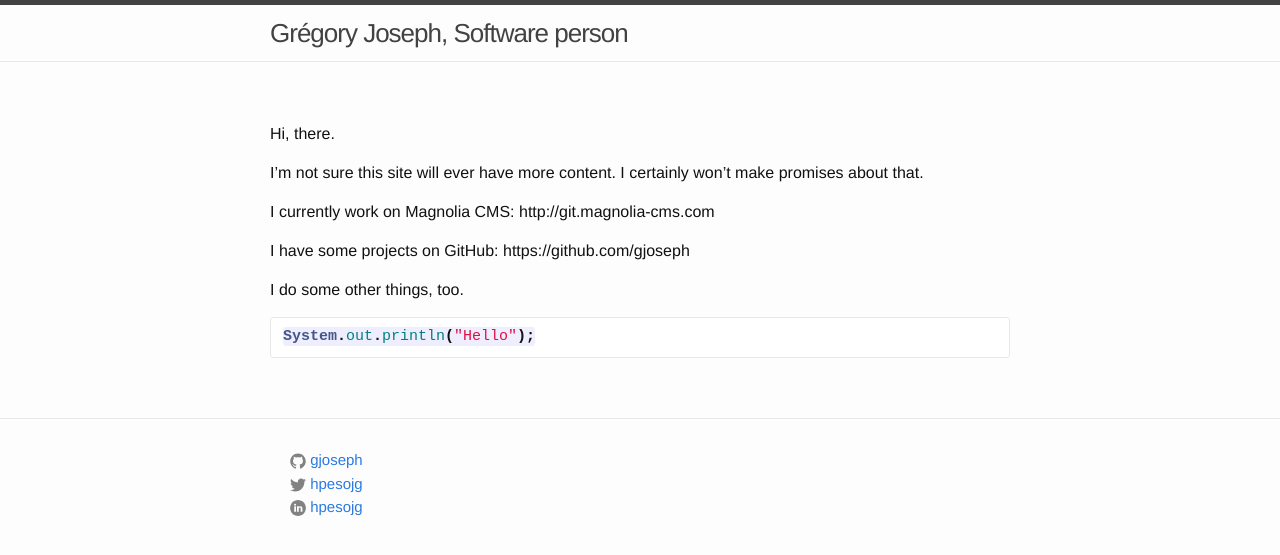
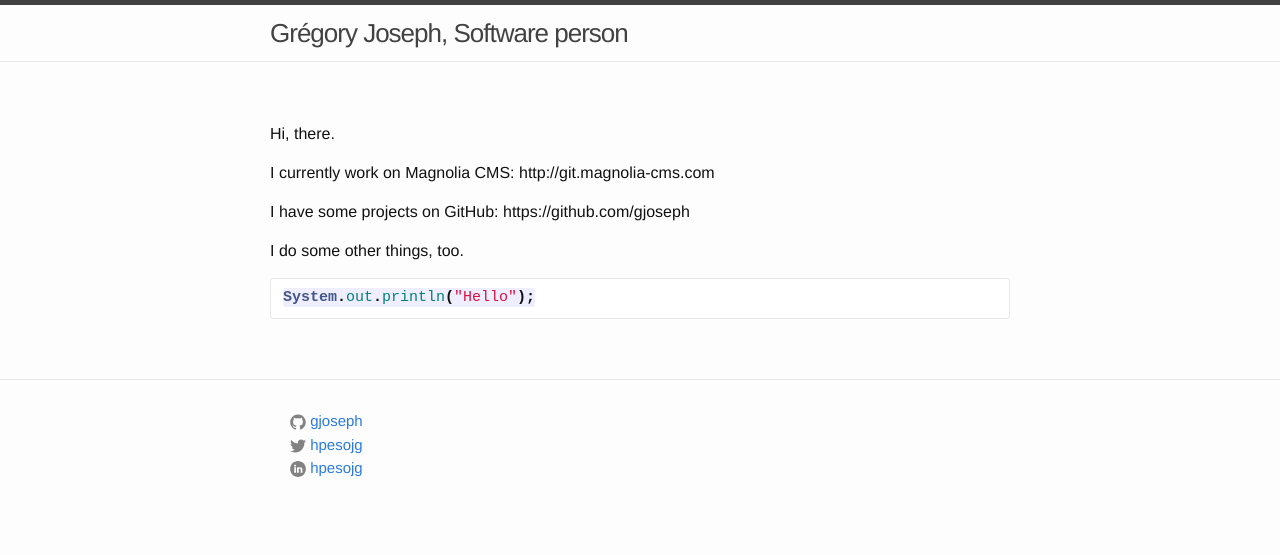
Before and after one commit to gjoseph/gjoseph.github.io, a Jekyll site: the page built from index.md, in a window 1280 px wide. Shown: the top 555 px of the page. Built offline with Jekyll 4.4.1, drawn with Linux system fonts in a browser that asks for light colours; Markdown is read by kramdown in place of the engine named in the settings.

Commit message:
Removed unnecessary self-deprecating comment about this site's content.

```diff
--- a/index.md
+++ b/index.md
@@ -3,8 +3,6 @@
 layout: page
 ---
 Hi, there.
-
-I'm not sure this site will ever have more content. I certainly won't make promises about that.
 
 I currently work on Magnolia CMS: http://git.magnolia-cms.com
 
```
